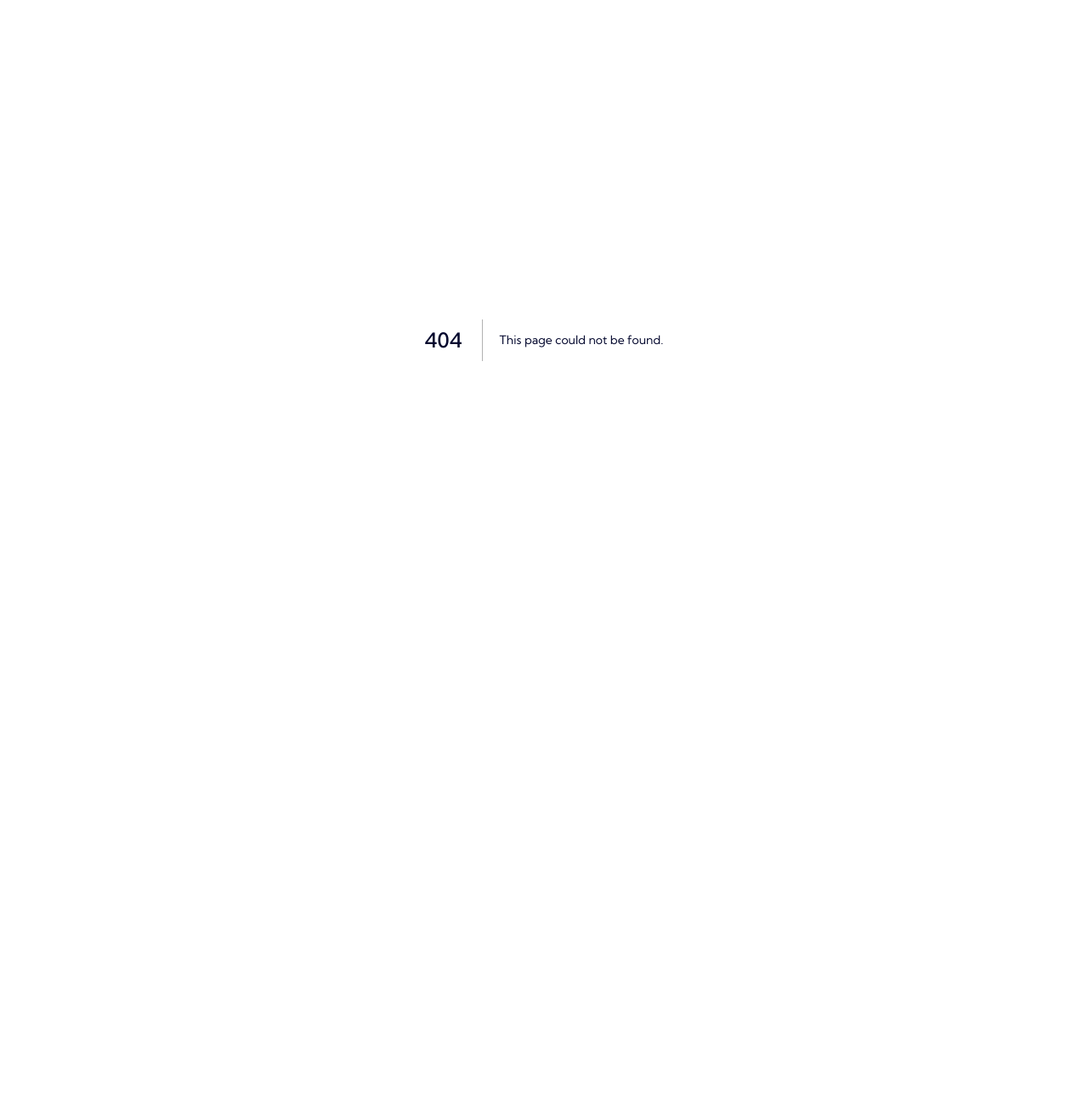
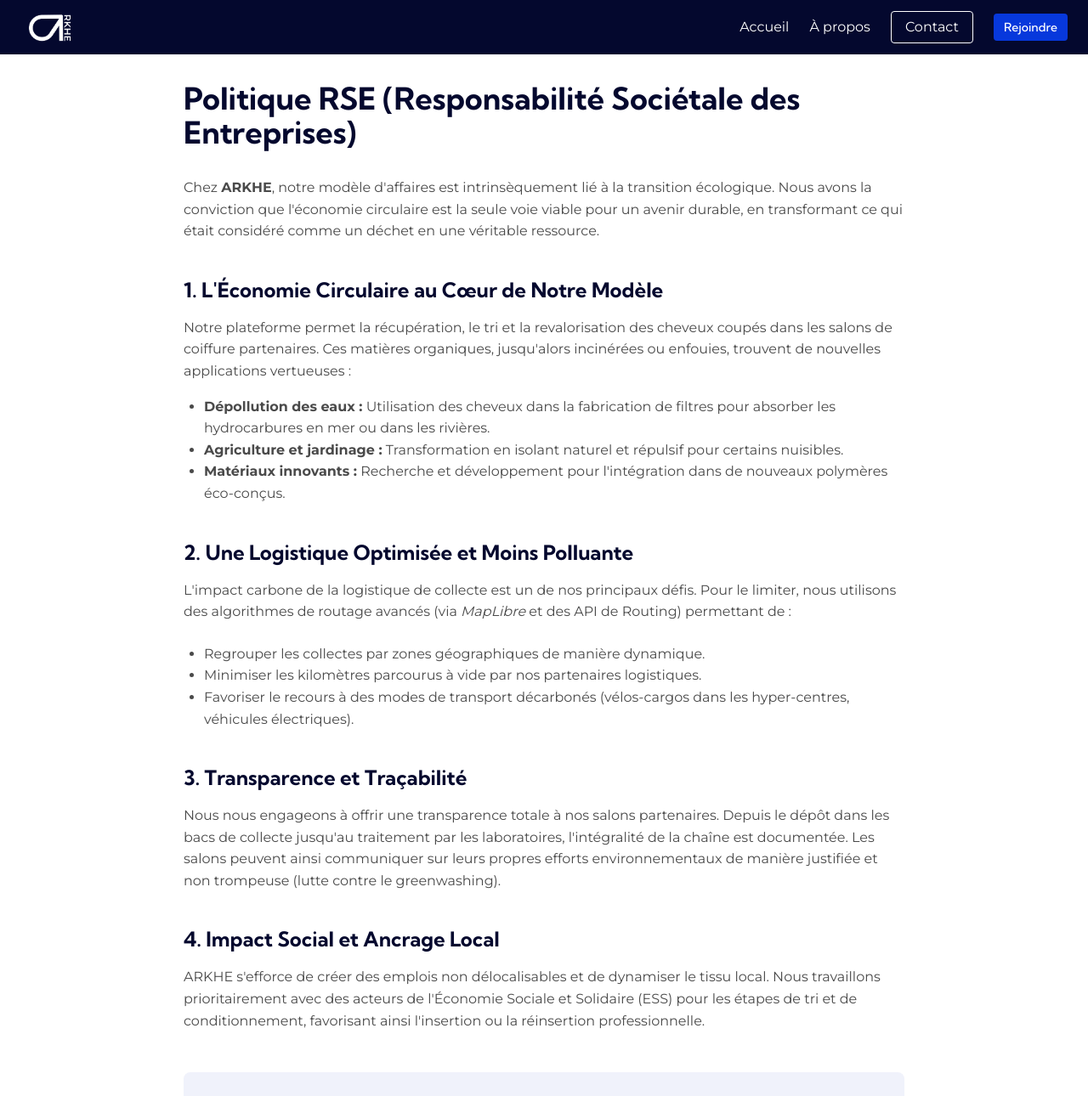
Before and after one commit to elyes-bk/arkhe, a Next.js app: page /politique-rse in a window 1280 px wide. Before the commit this address had no page. Shown: the top 1290 px of the page at 85% size. Before the commit the page ends 800 px from the top, so only its background shows below. Built offline with nearby package versions, Linux system fonts and the light colour scheme.

Commit message:
feat: ajout politique RSE maj mentions légales et diagrammes README

```diff
--- a/src/app/mentions-legales/page.tsx
+++ b/src/app/mentions-legales/page.tsx
@@ -18,19 +18,19 @@ export default function MentionsLegales() {
 
           <h2 className="font-heading font-bold text-2xl text-[#04082E] mt-10 mb-4">Édition du site</h2>
           <p className="mb-4">
-            Le présent site, accessible à l&apos;URL <strong>[URL du site]</strong> (le &quot;Site&quot;), est édité par :
+            Le présent site, accessible à l&apos;URL <strong>https://arkhe-rho.vercel.app</strong> (le &quot;Site&quot;), est édité par :
           </p>
           <ul className="list-disc pl-6 mb-6">
-            <li><strong>Nom de la structure :</strong> [Nom de l&apos;entreprise ou Prénom Nom]</li>
-            <li><strong>Forme juridique :</strong> [Statut juridique, ex: SASU, Auto-entreprise]</li>
-            <li><strong>Capital social :</strong> [Montant] €</li>
+            <li><strong>Nom de la structure :</strong> ARKHE SAS</li>
+            <li><strong>Forme juridique :</strong> SAS (Société par Actions Simplifiée)</li>
+            <li><strong>Capital social :</strong> 0 €</li>
             <li><strong>Siège social :</strong> 8 Rue de la Fontaine au Roi, 75011 Paris</li>
-            <li><strong>RCS / SIRET :</strong> [Numéro SIRET]</li>
+            <li><strong>RCS / SIRET :</strong> 900 123 456 00012</li>
           </ul>
 
           <h2 className="font-heading font-bold text-2xl text-[#04082E] mt-10 mb-4">Directeur de la publication</h2>
           <p className="mb-6">
-            Le Directeur de la publication du Site est <strong>[Prénom Nom du dirigeant]</strong>.
+            Le Directeur de la publication du Site est <strong>Elyes Dupont</strong>.
           </p>
 
           <h2 className="font-heading font-bold text-2xl text-[#04082E] mt-10 mb-4">Hébergement</h2>
--- /dev/null
+++ b/src/app/politique-rse/page.tsx
@@ -0,0 +1,67 @@
+import React from 'react'
+import Header from '@/components/Header'
+import { Footer } from '@/components/Footer'
+import Link from 'next/link'
+
+export default function PolitiqueRSE() {
+  return (
+    <div className="min-h-screen bg-white flex flex-col font-sans">
+      <Header />
+
+      <main className="flex-1 w-full max-w-4xl mx-auto px-6 py-16 md:py-24">
+        <h1 className="font-heading font-bold text-4xl text-[#04082E] mb-8">Politique RSE (Responsabilité Sociétale des Entreprises)</h1>
+
+        <div className="prose prose-slate max-w-none text-[#4A4A4A]">
+          <p className="mb-6">
+            Chez <strong>ARKHE</strong>, notre modèle d&apos;affaires est intrinsèquement lié à la transition écologique. Nous avons la conviction que l&apos;économie circulaire est la seule voie viable pour un avenir durable, en transformant ce qui était considéré comme un déchet en une véritable ressource.
+          </p>
+
+          <h2 className="font-heading font-bold text-2xl text-[#04082E] mt-10 mb-4">1. L&apos;Économie Circulaire au Cœur de Notre Modèle</h2>
+          <p className="mb-4">
+            Notre plateforme permet la récupération, le tri et la revalorisation des cheveux coupés dans les salons de coiffure partenaires. Ces matières organiques, jusqu&apos;alors incinérées ou enfouies, trouvent de nouvelles applications vertueuses :
+          </p>
+          <ul className="list-disc pl-6 mb-6">
+            <li><strong>Dépollution des eaux :</strong> Utilisation des cheveux dans la fabrication de filtres pour absorber les hydrocarbures en mer ou dans les rivières.</li>
+            <li><strong>Agriculture et jardinage :</strong> Transformation en isolant naturel et répulsif pour certains nuisibles.</li>
+            <li><strong>Matériaux innovants :</strong> Recherche et développement pour l&apos;intégration dans de nouveaux polymères éco-conçus.</li>
+          </ul>
+
+          <h2 className="font-heading font-bold text-2xl text-[#04082E] mt-10 mb-4">2. Une Logistique Optimisée et Moins Polluante</h2>
+          <p className="mb-6">
+            L&apos;impact carbone de la logistique de collecte est un de nos principaux défis. Pour le limiter, nous utilisons des algorithmes de routage avancés (via <em>MapLibre</em> et des API de Routing) permettant de :
+          </p>
+          <ul className="list-disc pl-6 mb-6">
+            <li>Regrouper les collectes par zones géographiques de manière dynamique.</li>
+            <li>Minimiser les kilomètres parcourus à vide par nos partenaires logistiques.</li>
+            <li>Favoriser le recours à des modes de transport décarbonés (vélos-cargos dans les hyper-centres, véhicules électriques).</li>
+          </ul>
+
+          <h2 className="font-heading font-bold text-2xl text-[#04082E] mt-10 mb-4">3. Transparence et Traçabilité</h2>
+          <p className="mb-6">
+            Nous nous engageons à offrir une transparence totale à nos salons partenaires. Depuis le dépôt dans les bacs de collecte jusqu&apos;au traitement par les laboratoires, l&apos;intégralité de la chaîne est documentée. Les salons peuvent ainsi communiquer sur leurs propres efforts environnementaux de manière justifiée et non trompeuse (lutte contre le greenwashing).
+          </p>
+
+          <h2 className="font-heading font-bold text-2xl text-[#04082E] mt-10 mb-4">4. Impact Social et Ancrage Local</h2>
+          <p className="mb-6">
+            ARKHE s&apos;efforce de créer des emplois non délocalisables et de dynamiser le tissu local. Nous travaillons prioritairement avec des acteurs de l&apos;Économie Sociale et Solidaire (ESS) pour les étapes de tri et de conditionnement, favorisant ainsi l&apos;insertion ou la réinsertion professionnelle.
+          </p>
+
+          <div className="bg-[#F0F2FB] p-6 rounded-lg mt-12">
+            <h3 className="font-heading font-bold text-xl text-[#04082E] mb-3">Rejoignez le mouvement !</h3>
+            <p className="mb-4">
+              Vous êtes un salon de coiffure ou un acteur de la valorisation de la matière ? Ensemble, nous avons le pouvoir de changer la norme.
+            </p>
+            <Link
+              href="/register"
+              className="inline-block bg-[#0738DC] text-white px-6 py-3 rounded-full font-medium hover:bg-[#062db0] transition-colors"
+            >
+              Devenir Partenaire
+            </Link>
+          </div>
+        </div>
+      </main>
+
+      <Footer />
+    </div>
+  )
+}
--- a/src/components/Footer.tsx
+++ b/src/components/Footer.tsx
@@ -5,7 +5,7 @@ const footerLinks = [
   { label: "Mentions légales", href: "/mentions-legales" },
   { label: "Confidentialité", href: "/politique-de-confidentialite" },
   { label: "Contact", href: "/contact" },
-  { label: "Politique RSE", href: "#" },
+  { label: "Politique RSE", href: "/politique-rse" },
 ];
 
 export function Footer() {
```
Also changed, not shown: 1 other file (tests, documents, lock files or other folders).
